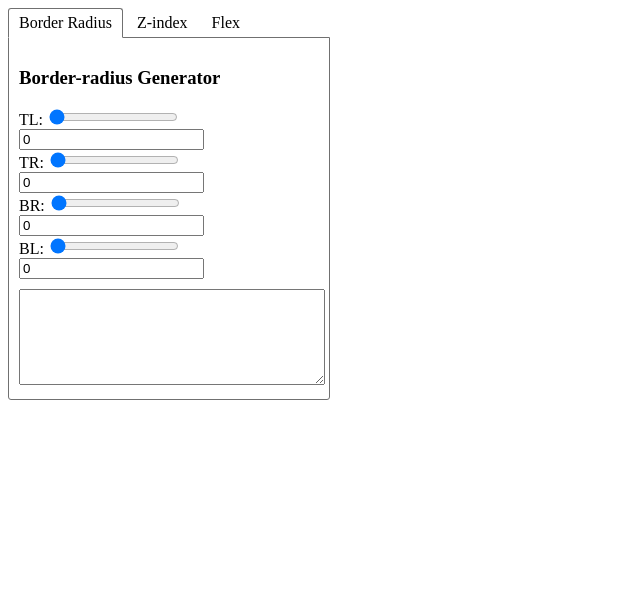
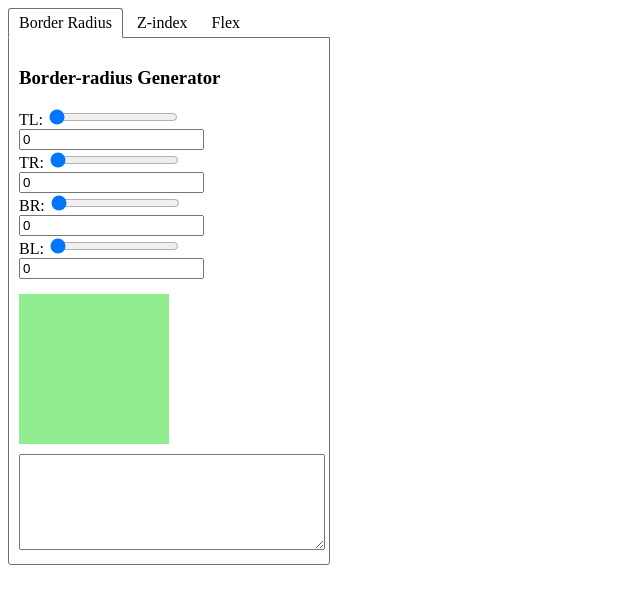
Before and after one commit to Svyatoslav334/Web_JS, a plain HTML site: page Lab6/index.html in a window 1280 px wide. Shown: the whole page, without its empty margins (0-640 px from the left). Drawn offline with Linux system fonts and the light colour scheme.

Commit message:
Update style.css

```diff
--- a/Lab6/style.css
+++ b/Lab6/style.css
@@ -29,6 +29,13 @@
 
 #tabs .hide {
     display: none;
+}
+
+#block {
+    width: 150px;
+    height: 150px;
+    background: lightgreen;
+    margin-top: 15px;
 }
 
 .z-wrapper {
```
